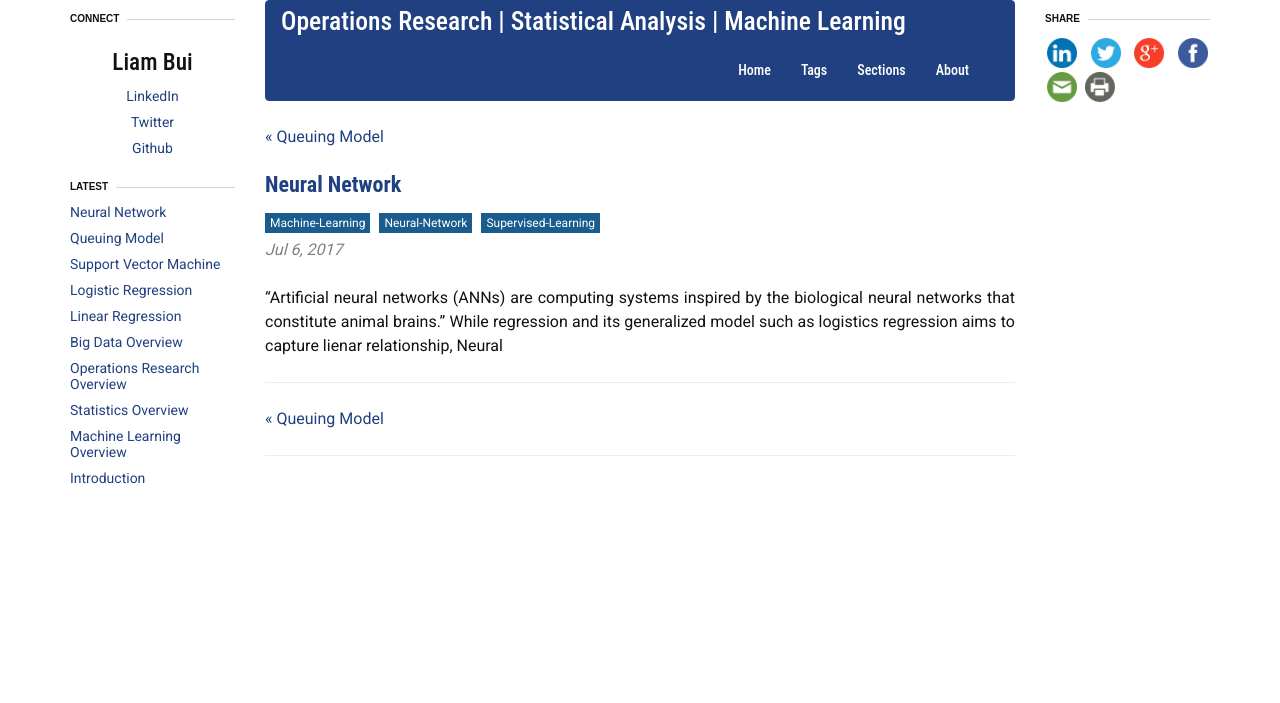
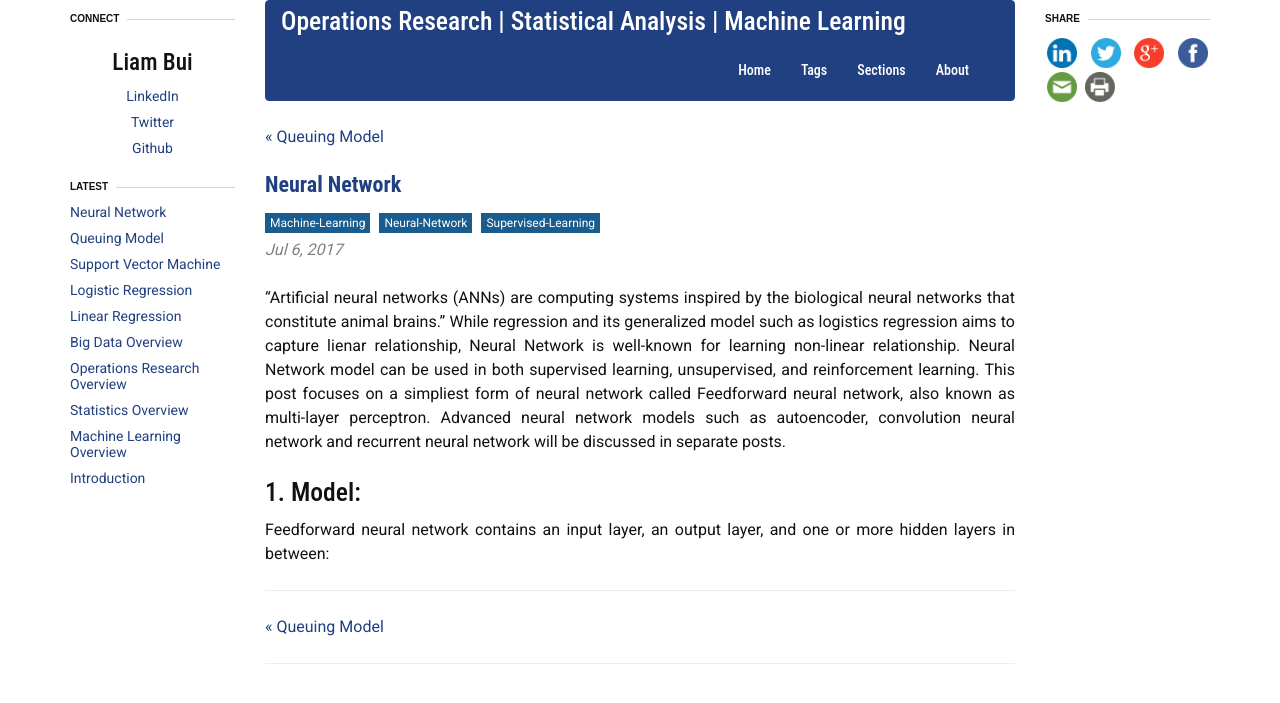
Before and after one commit to liambll/blog-archive, a Jekyll site: the page built from _posts/2017-07-06-neural-network.markdown, in a window 1280 px wide. Shown: the top 703 px of the page. Built offline with Jekyll 4.4.1, drawn with Linux system fonts in a browser that asks for light colours; nearby versions of some CDN libraries; comment, search, counter and statistics services are not loaded.

Commit message:
Update 2017-07-06-neural-network.markdown

```diff
--- a/_posts/2017-07-06-neural-network.markdown
+++ b/_posts/2017-07-06-neural-network.markdown
@@ -13,4 +13,7 @@ summary: Artificial neural networks (ANNs) are computing systems inspired by the
 ---
 
 
-"Artificial neural networks (ANNs) are computing systems inspired by the biological neural networks that constitute animal brains." While regression and its generalized model such as logistics regression aims to capture lienar relationship, Neural
+"Artificial neural networks (ANNs) are computing systems inspired by the biological neural networks that constitute animal brains." While regression and its generalized model such as logistics regression aims to capture lienar relationship, Neural Network is well-known for learning non-linear relationship. Neural Network model can be used in both supervised learning, unsupervised, and reinforcement learning. This post focuses on a simpliest form of neural network called Feedforward neural network, also known as multi-layer perceptron. Advanced neural network models such as autoencoder, convolution neural network and recurrent neural network will be discussed in separate posts.
+
+## 1. Model:
+Feedforward neural network contains an input layer, an output layer, and one or more hidden layers in between:
```
